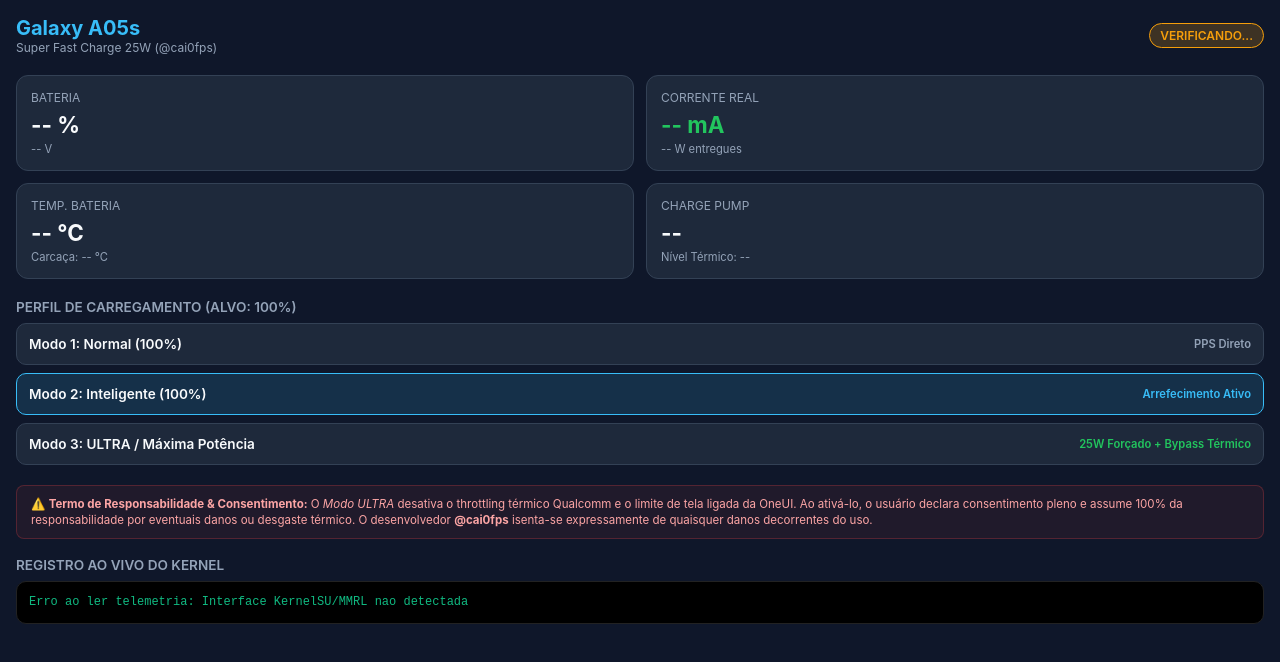
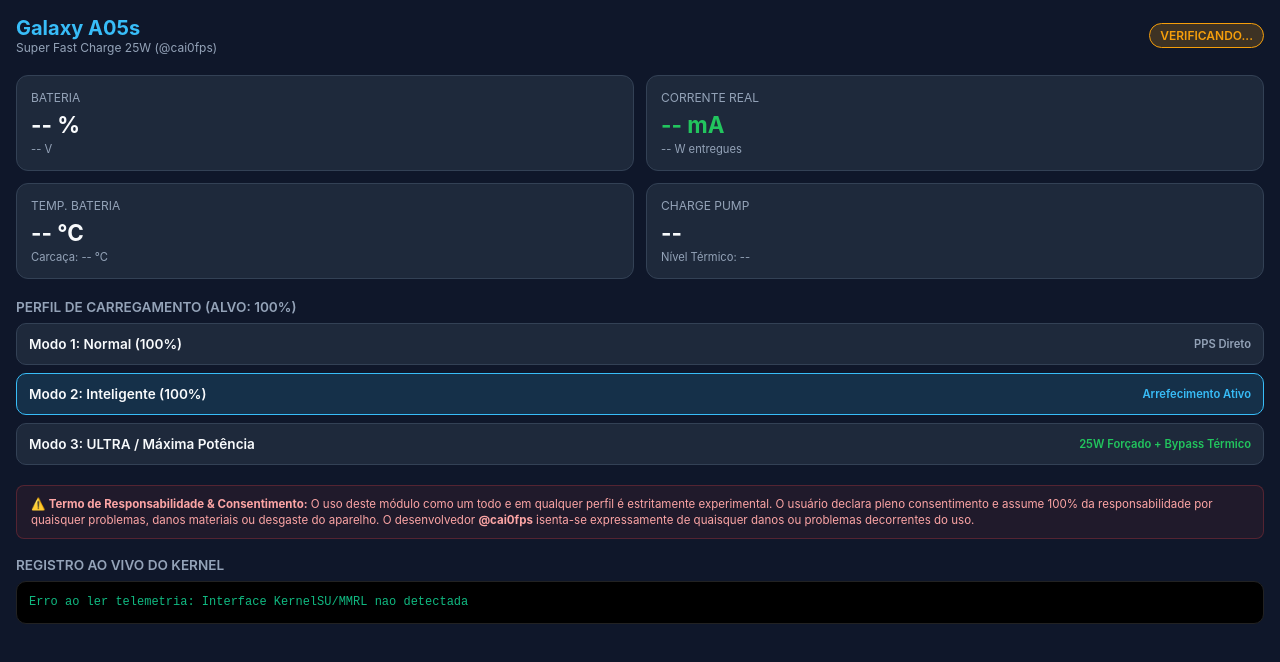
Before and after one commit to cai0fps/Galaxy-A05s-Super-Fast-Charge-PPS-Unlock-, a plain HTML site: page module_package/webroot/index.html in a window 1280 px wide. Drawn offline with Linux system fonts and the light colour scheme.

Commit message:
docs e seguranca: Universaliza termo de responsabilidade e isencao para o modulo como um todo por @cai0fps

```diff
--- a/module_package/webroot/index.html
+++ b/module_package/webroot/index.html
@@ -88,7 +88,7 @@
     </div>
 
     <div style="margin-top: 10px; margin-bottom: 18px; padding: 10px 14px; background: rgba(239, 68, 68, 0.08); border: 1px solid rgba(239, 68, 68, 0.25); border-radius: 8px; font-size: 0.72rem; color: #fca5a5; line-height: 1.4;">
-        ⚠️ <strong>Termo de Responsabilidade & Consentimento:</strong> O <em>Modo ULTRA</em> desativa o throttling térmico Qualcomm e o limite de tela ligada da OneUI. Ao ativá-lo, o usuário declara consentimento pleno e assume 100% da responsabilidade por eventuais danos ou desgaste térmico. O desenvolvedor <strong>@cai0fps</strong> isenta-se expressamente de quaisquer danos decorrentes do uso.
+        ⚠️ <strong>Termo de Responsabilidade & Consentimento:</strong> O uso deste módulo como um todo e em qualquer perfil é estritamente experimental. O usuário declara pleno consentimento e assume 100% da responsabilidade por quaisquer problemas, danos materiais ou desgaste do aparelho. O desenvolvedor <strong>@cai0fps</strong> isenta-se expressamente de quaisquer danos ou problemas decorrentes do uso.
     </div>
 
     <div class="section-title">Registro ao Vivo do Kernel</div>
```
Also changed, not shown: 4 other files.
